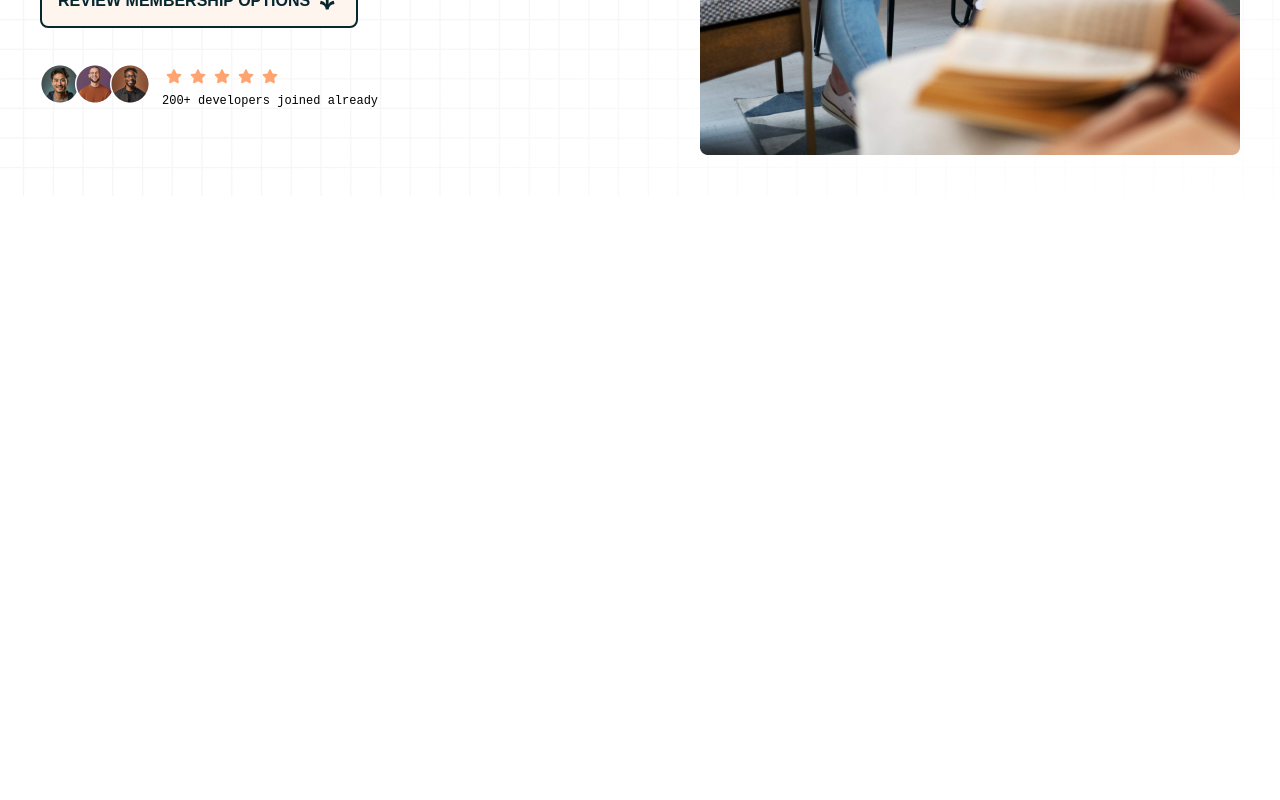
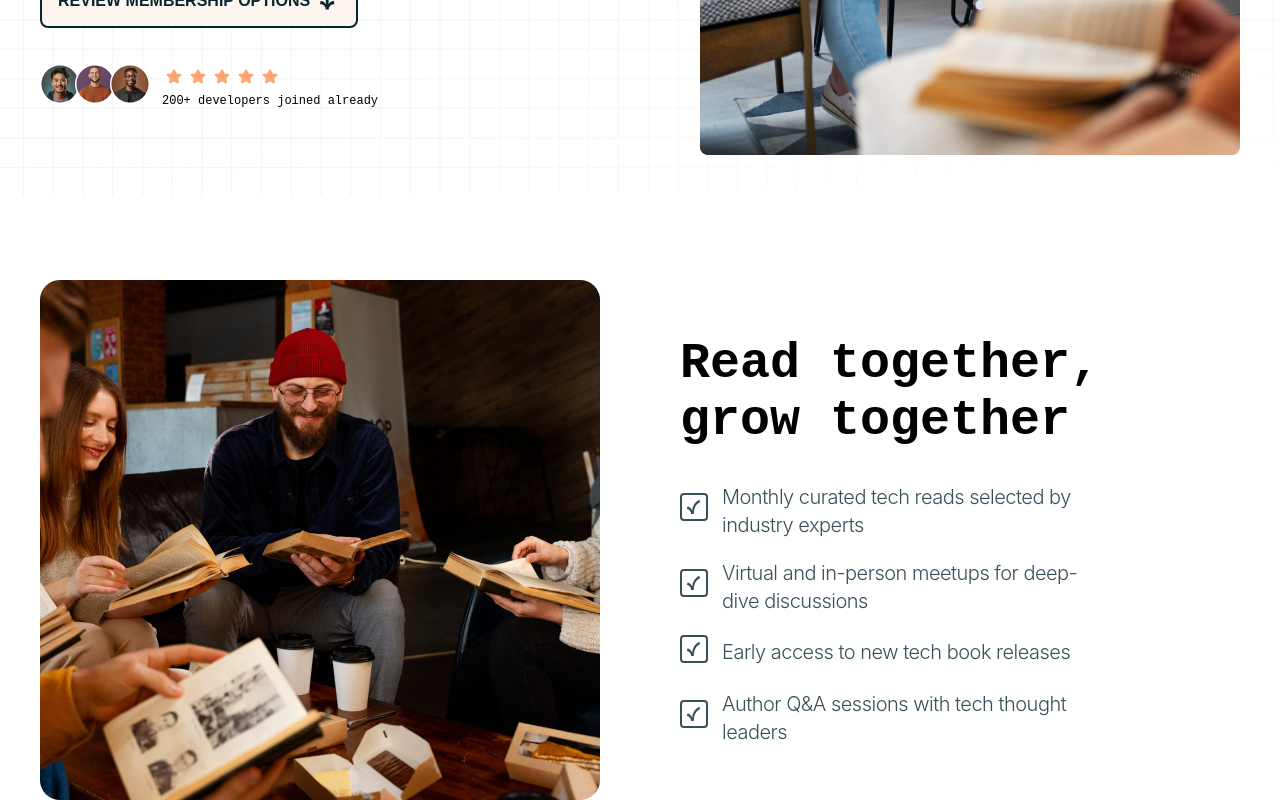
Before and after one commit to designed2code/tech-book-landing, a React (Vite) app: page / in a window 1280 px wide. Shown: the part 604-1404 px from the top of the page. Before the commit the page ends 800 px from the top, so only its background shows below. Built offline with nearby package versions, Linux system fonts and the light colour scheme.

Commit message:
main container part 1 complete

```diff
--- a/src/App.tsx
+++ b/src/App.tsx
@@ -1,6 +1,7 @@
 import { Button } from "@/components/ui/button";
 import { Navbar } from "./components/ui/Navbar";
 import { Main } from "./components/ui/Main";
+import { MainContainer } from "./components/ui/MainContainer";
 
 function App() {
   return (
@@ -9,6 +10,7 @@ function App() {
         <div className="main-container">
           <Navbar />
           <Main />
+          <MainContainer />
         </div>
       </div>
     </>
--- /dev/null
+++ b/src/components/ui/MainContainer.tsx
@@ -0,0 +1,76 @@
+import image1 from "../../assets/mainImg1.png";
+let icon = (
+  <svg
+    width="28"
+    height="28"
+    viewBox="0 0 28 28"
+    fill="none"
+    xmlns="http://www.w3.org/2000/svg"
+  >
+    <rect
+      x="1"
+      y="1"
+      width="26"
+      height="26"
+      rx="3"
+      stroke="#385159"
+      stroke-width="2"
+    />
+    <path
+      d="M19.06 6.80005L20.36 9.00005C18.1 10.06 16.44 11.54 15.4 13.46C14.38 15.36 13.84 17.88 13.8 21H11.2C10.9 18.38 9.5 16.44 6.8 15.72L7.72 13.28C8.76 13.6 9.68 14.16 10.48 14.98C11.3 15.8 11.84 16.72 12.12 17.76C12.58 12.9 14.92 9.12005 19.06 6.80005Z"
+      fill="#385159"
+    />
+  </svg>
+);
+
+export const MainContainer = () => {
+  const data = [
+    {
+      id: 1,
+      icon: icon,
+      text: "Monthly curated tech reads selected by industry experts",
+    },
+    {
+      id: 2,
+      icon: icon,
+      text: "Virtual and in-person meetups for deep-dive discussions",
+    },
+    {
+      id: 3,
+      icon: icon,
+      text: "Early access to new tech book releases",
+    },
+    {
+      id: 4,
+      icon: icon,
+      text: "Author Q&A sessions with tech thought leaders",
+    },
+  ];
+  return (
+    <>
+      <div className="main-container-1">
+        <div className="left-main-container">
+          <img className="image1" src={image1} alt="" />
+        </div>
+        <div className="right-main-container">
+          <div className="right-main-txt-container">
+            <h1 className="main-container-heading">
+              Read together, grow together
+            </h1>
+            <div className="mt-[34px]">
+              {data.map((item, index) => (
+                <div
+                  className="flex items-center hero-desc mt-[24px] bullet-points"
+                  key={index}
+                >
+                  <span className="mr-[14px]">{item.icon}</span>
+                  <p>{item.text}</p>
+                </div>
+              ))}
+            </div>
+          </div>
+        </div>
+      </div>
+    </>
+  );
+};
--- a/src/index.css
+++ b/src/index.css
@@ -145,3 +145,33 @@ body {
 .reviews-desc {
   font-size: 12px;
 }
+
+.main-container-1 {
+  margin-top: 120px;
+  margin-bottom: 120px;
+  max-width: 1170px;
+  display: flex;
+  align-items: center;
+}
+.left-main-container {
+  margin-right: 80px;
+}
+.image1 {
+  display: block;
+  max-width: 560px;
+  width: 100%;
+  height: auto;
+}
+
+.main-container-heading {
+  font-size: 50px;
+  font-weight: 600;
+}
+
+.right-main-container {
+  max-width: 530px;
+}
+
+.bullet-points {
+  max-width: 431px;
+}
```
Also changed, not shown: src/assets/mainImg1.png (added), src/assets/mainImg2.png (added).
